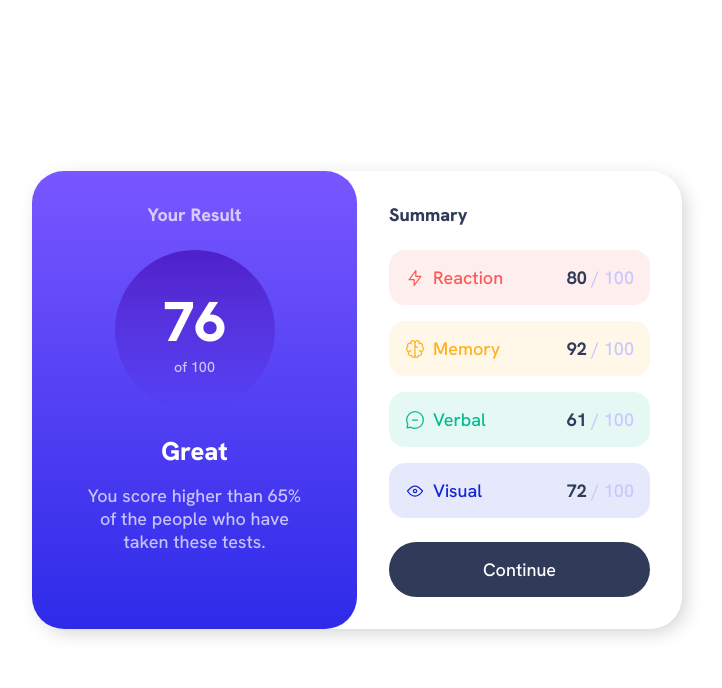
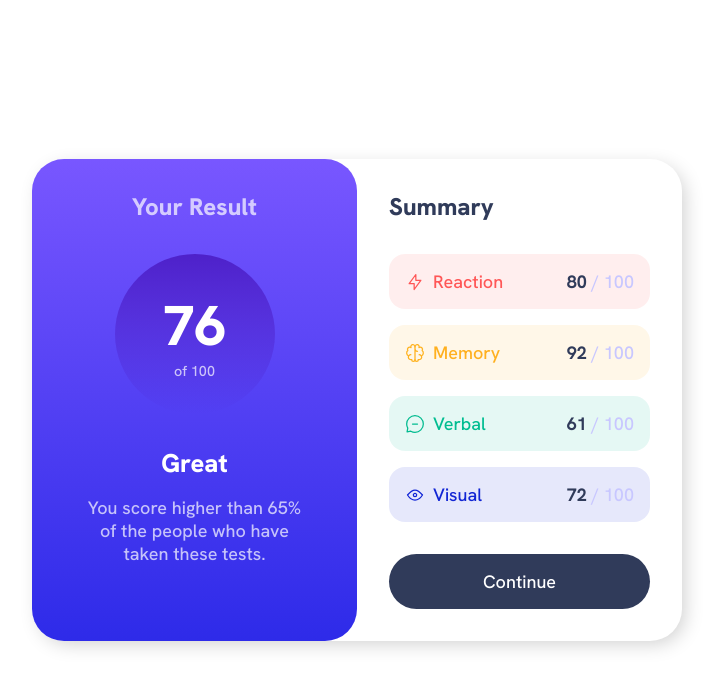
Before and after one commit to deru55/FeM_Results-summary-component-v3, a plain HTML site: page index.html in a window 1280 px wide. Shown: the whole page, without its empty margins (283-1005 px from the left). Drawn offline with Linux system fonts and the light colour scheme.

Commit message:
Update style.css

```diff
--- a/style.css
+++ b/style.css
@@ -41,7 +41,7 @@ body {
 }
 
 .large-gap {
-  gap: 1.5rem;
+  gap: 2rem;
 }
 
 .result {
@@ -54,6 +54,7 @@ body {
 
 .section-title {
   font-weight: 800;
+  font-size: 1.5rem;
 }
 
 .result-score {
```
